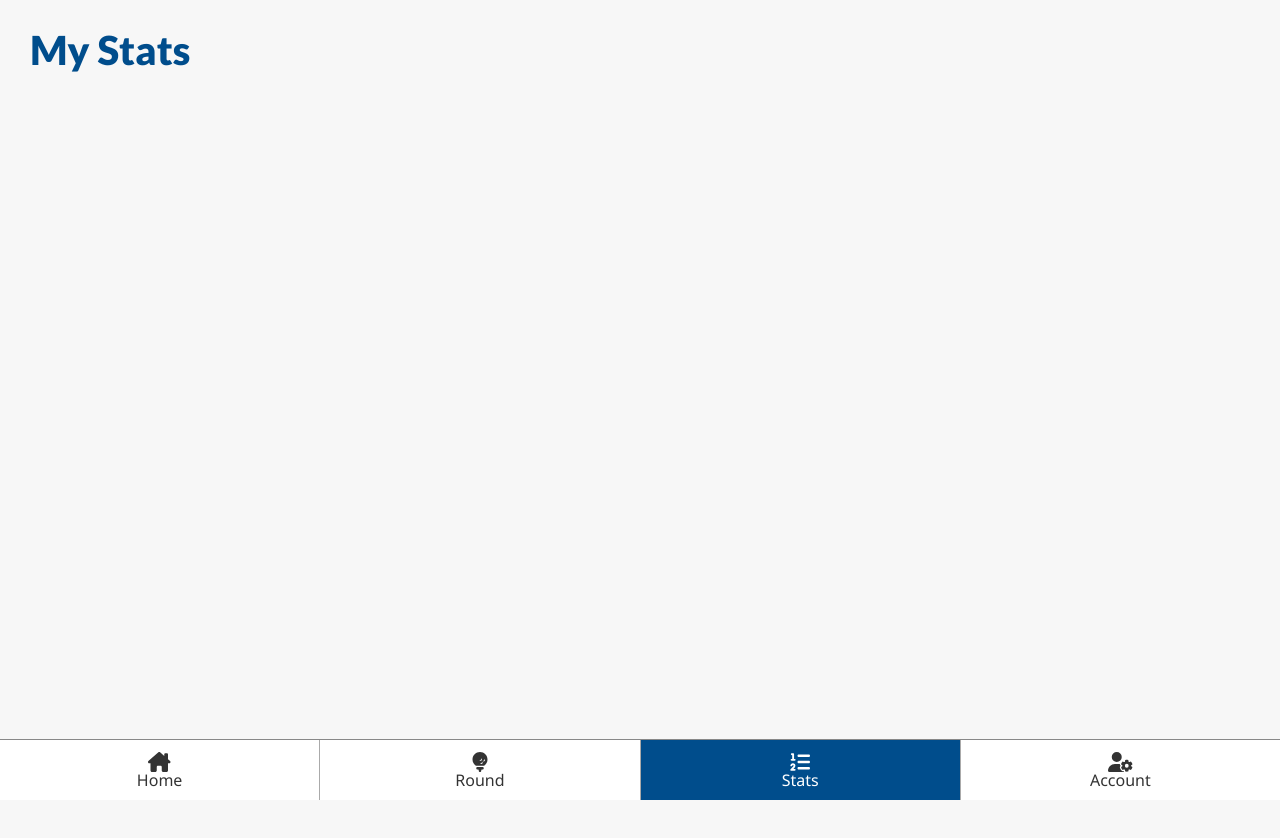
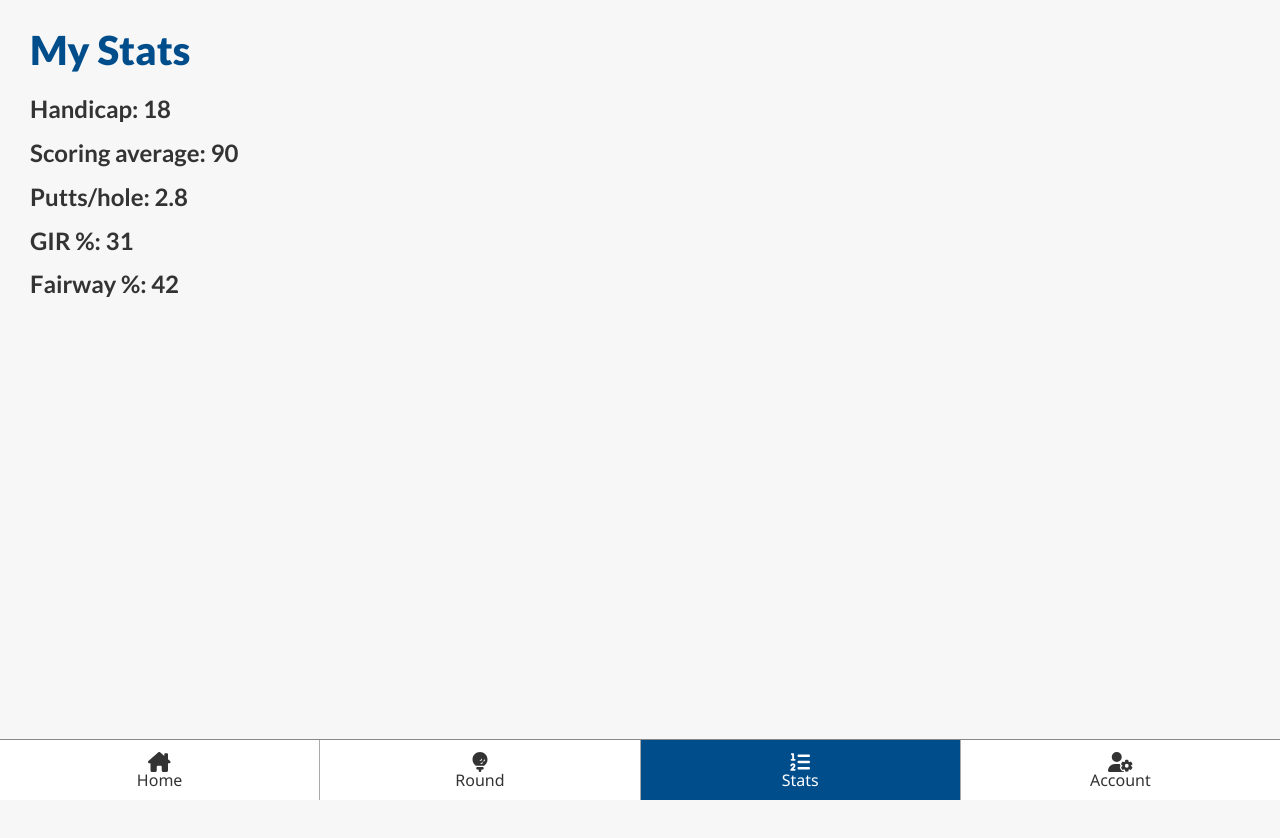
Before and after one commit to livelyupward/foreway-golf, a Vue app: page /stats/my in a window 1280 px wide. Shown: the top 838 px of the page. Built offline with nearby package versions, Linux system fonts and the light colour scheme; no server answers; sample sign-in values are in the browser's storage; what vue3-google-login would draw is missing.

Commit message:
Started adding ideas to the stats view.

```diff
--- a/src/views/Stats.vue
+++ b/src/views/Stats.vue
@@ -1,6 +1,11 @@
 <template>
   <div id="stats-page">
     <h1 class="stats-page_title page-title">My Stats</h1>
+    <h2>Handicap: 18</h2>
+    <h2>Scoring average: 90</h2>
+    <h2>Putts/hole: 2.8</h2>
+    <h2>GIR %: 31</h2>
+    <h2>Fairway %: 42</h2>
   </div>
 </template>
 
```
